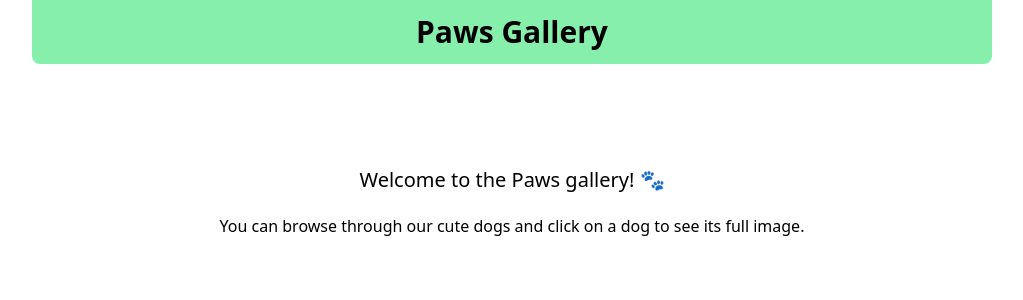
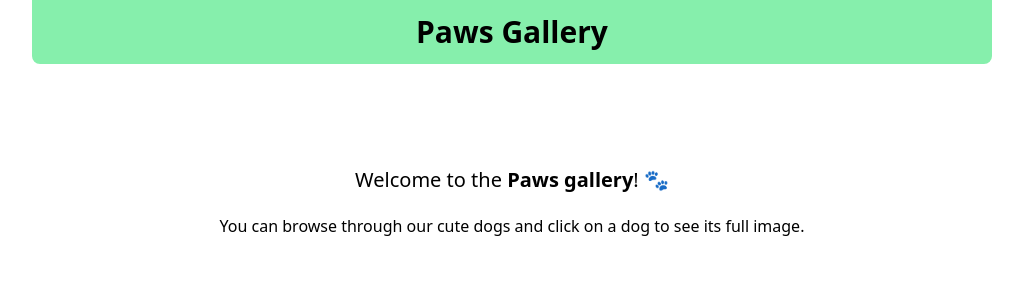
Before and after one commit to GeorgiNedyalkov/Paws-Gallery, a React (Vite) app: page / in a window 1280 px wide. Shown: the top 300 px of the page, without its empty margins (128-1151 px from the left). Built offline with nearby package versions, Linux system fonts and the light colour scheme; no server answers.

Commit message:
styling: increase font weigth of paws gallery text in hero

```diff
--- a/src/components/Hero.jsx
+++ b/src/components/Hero.jsx
@@ -2,7 +2,7 @@ export default function Hero() {
   return (
     <div className="h-32 lg:h-64 flex flex-col lg:items-center lg:justify-center">
       <h2 className="text-lg lg:text-xl mb-5">
-        Welcome to the Paws gallery! 🐾
+        Welcome to the <b>Paws gallery</b>! 🐾
       </h2>
       <p className="mb-5 lg:text-center">
         You can browse through our cute dogs and click on a dog to see its full
```
